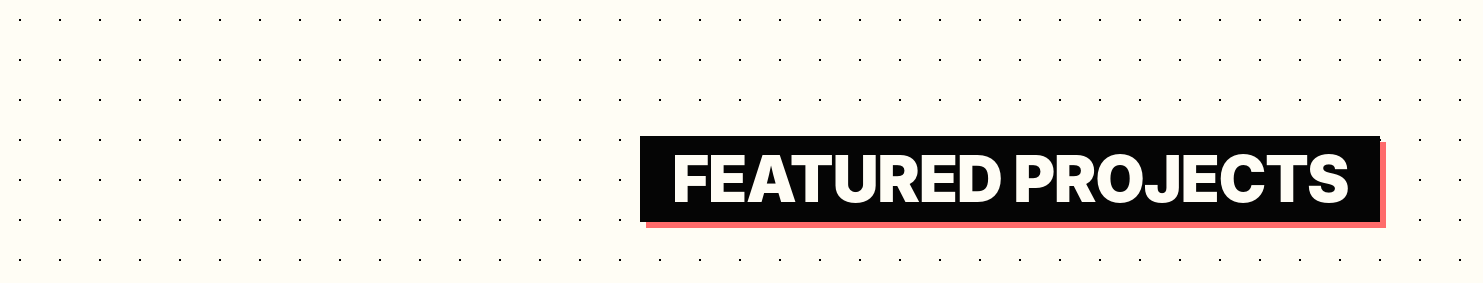
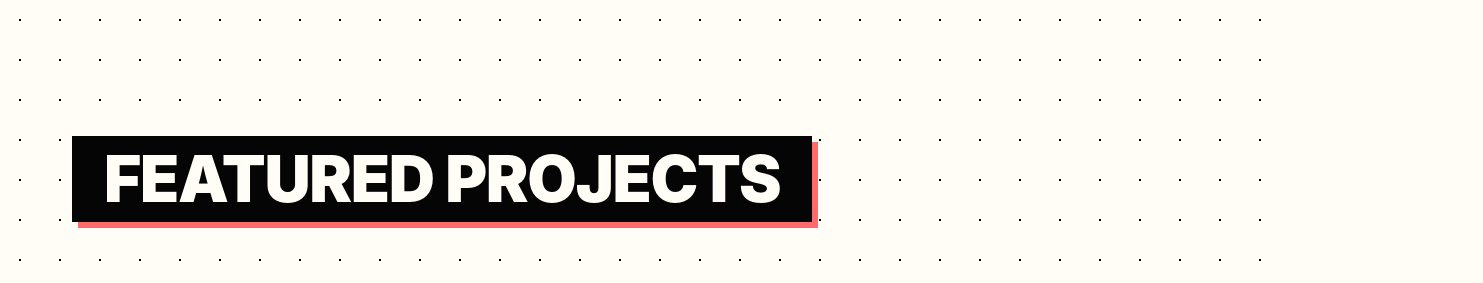
Before and after one commit to kennethliu0/kennethliu0.github.io, an Astro site: page / in a window 1280 px wide. Shown: the part 760-1043 px from the top of the page, 1483 px wide, since content can reach past the window. Built offline with nearby package versions, Linux system fonts and the light colour scheme; Astro itself is replaced by a stand-in of ours.

```diff
--- a/src/styles/global.css
+++ b/src/styles/global.css
@@ -224,11 +224,10 @@
   font-size: clamp(2.5rem, 6vw, 4rem);
   font-weight: 900;
   margin-bottom: 4rem;
-  text-align: center;
+  text-align: left;
   position: relative;
-  display: inline-block;
-  left: 50%;
-  transform: translateX(-50%);
+  display: block;
+  width: fit-content;
   background: var(--text-primary);
   color: var(--bg-primary);
   padding: 0.5rem 2rem;
```
